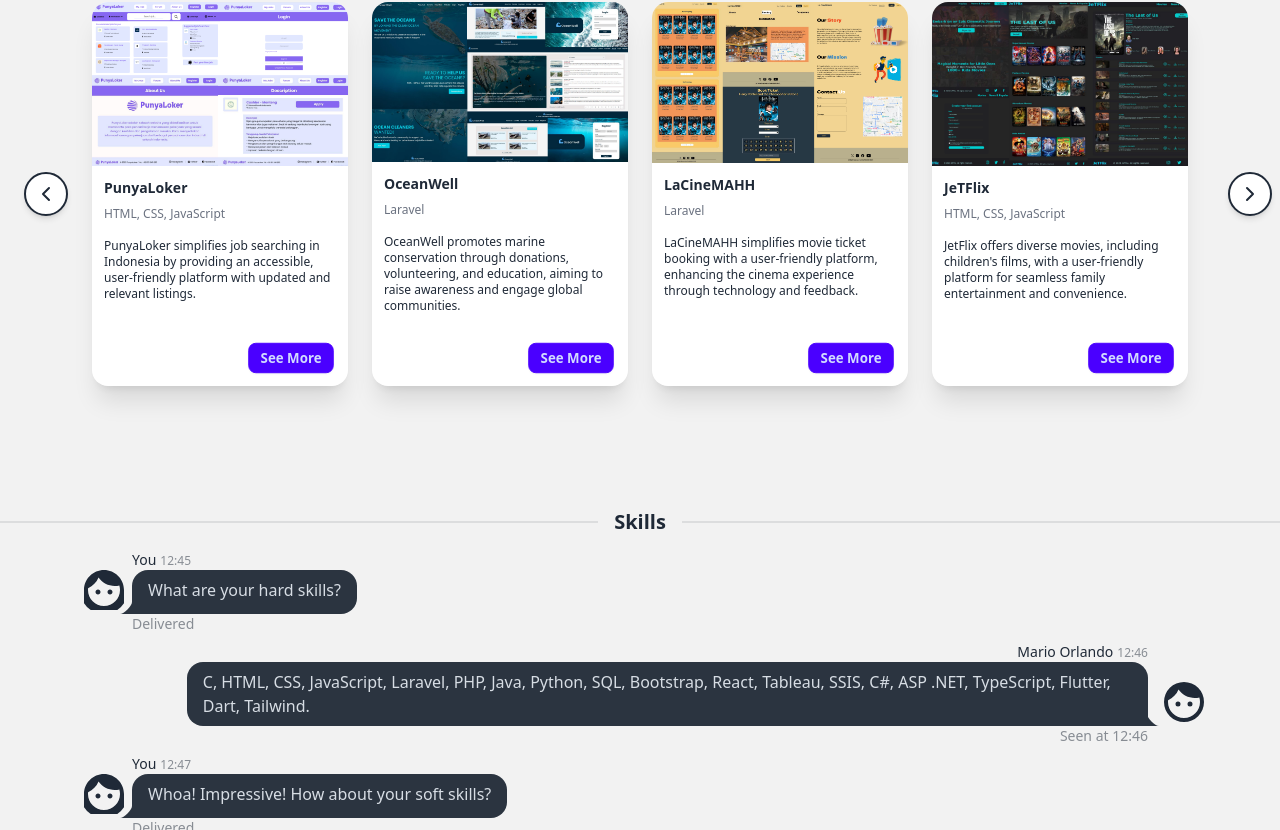
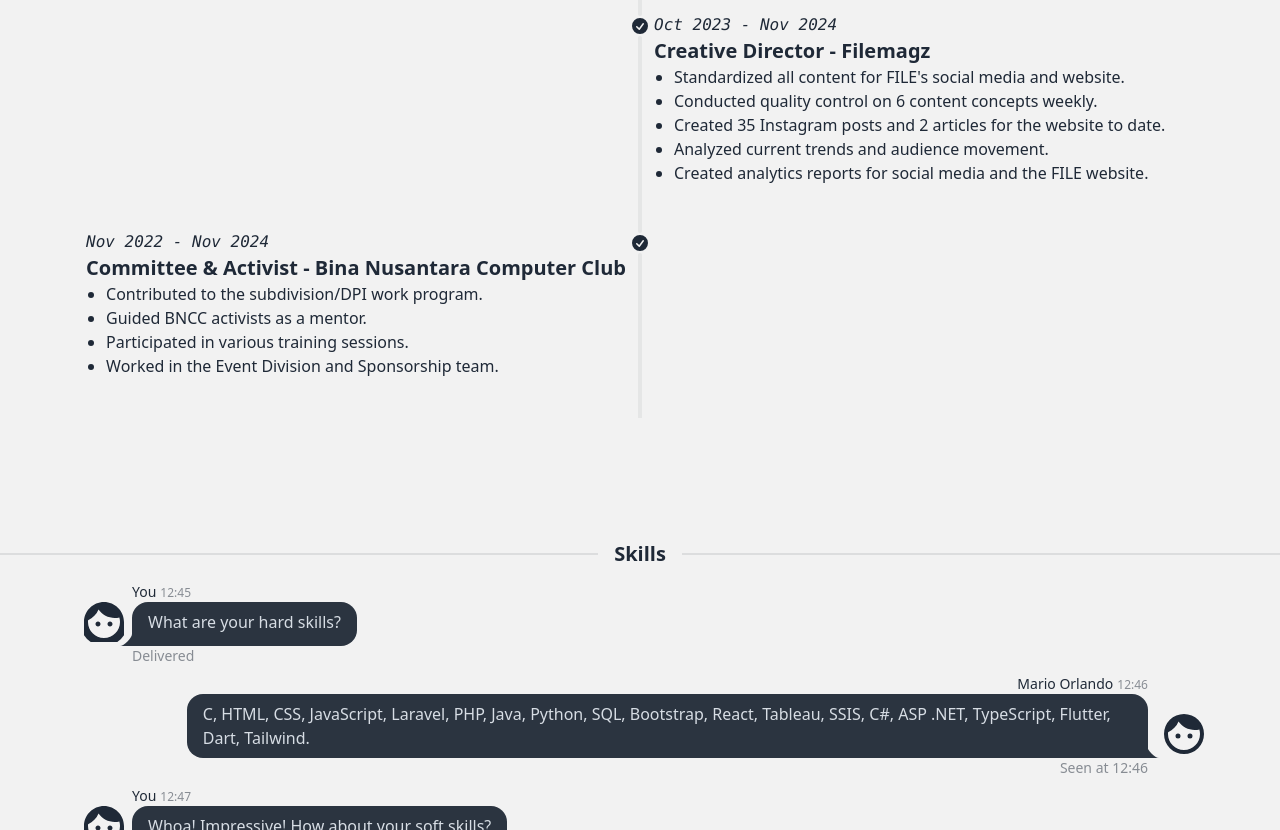
Before and after one commit to MarioOrlando82/my-portfolio, a React (Create React App) app: page / in a window 1280 px wide. Shown: the part 1970-2800 px from the top of the page. Built offline with nearby package versions, Linux system fonts and the light colour scheme.

Commit message:
fix: change layout

```diff
--- a/src/App.js
+++ b/src/App.js
@@ -54,13 +54,13 @@
             <section id="about" className="pt-16 hidden-section">
               <Hero />
             </section>
+            <section id="projects" className="pt-28 hidden-section">
+              <Project />
+            </section>
             <section id="experiences" className="pt-28 hidden-section">
               <Experience />
             </section>
-            <section id="projects" className="pt-28 hidden-section">
-              <Project />
-            </section>
-            <section id="skills" className="pt-20 hidden-section">
+            <section id="skills" className="pt-28 hidden-section">
               <Skill />
             </section>
             <section id="educations" className="pt-28 hidden-section">
--- a/src/components/Navbar.js
+++ b/src/components/Navbar.js
@@ -16,8 +16,8 @@
 
     const menuItems = [
         { to: "about", label: "About Me" },
+        { to: "projects", label: "Projects" },
         { to: "experiences", label: "Experiences" },
-        { to: "projects", label: "Projects" },
         { to: "skills", label: "Skills" },
         { to: "educations", label: "Educations" }
     ];
```
